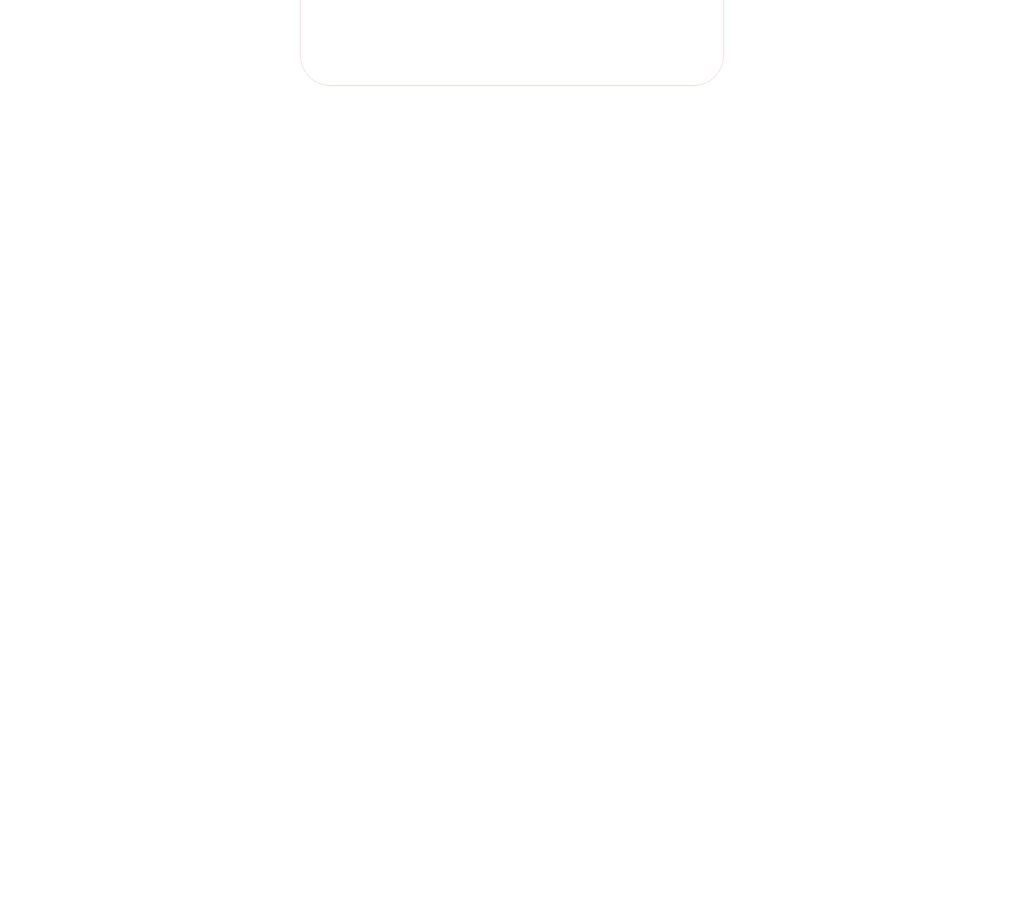
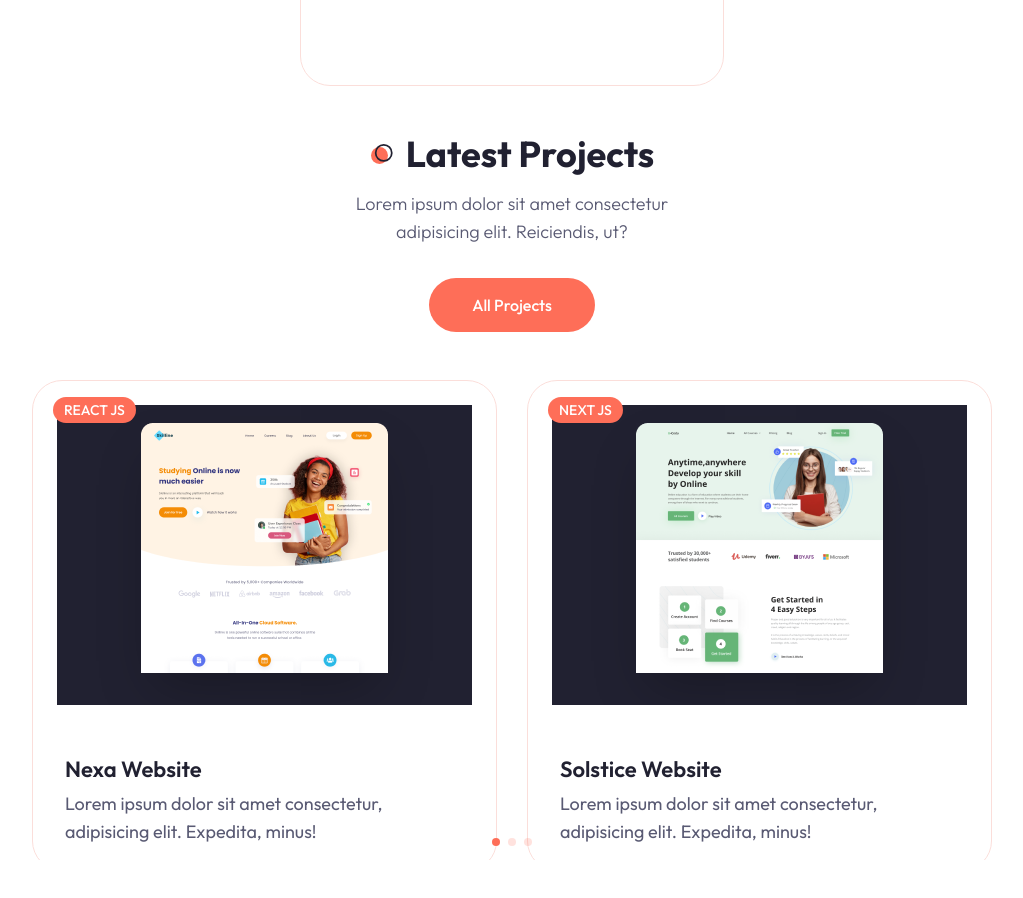
Before and after one commit to RizWaaN3024/nextjs-practice-project, a Next.js app: page / in a window 1280 px wide. Shown: the part 2600-3498 px from the top of the page, without its empty margins (128-1151 px from the left). Built offline with nearby package versions, Linux system fonts and the light colour scheme.

Commit message:
Added Work Section and updated globals.css

```diff
--- a/app/globals.css
+++ b/app/globals.css
@@ -85,3 +85,11 @@
   .badge {
     @apply z-10 w-[200px] h-[68px] bg-white dark:backdrop-blur-[44px] shadow-2xl p-4 rounded-[10px] flex items-center gap-x-4;
   }
+
+
+  /* Swiper Bullet Styles */
+  .swiper-horizontal > .section-pagination-bullets .swiper-pagination-bullet,
+  .swiper-pagination-horizontal.swiper-pagination-bullets
+  .swiper-pagination-bullet {
+    @apply bg-primary;
+  }
--- a/app/page.jsx
+++ b/app/page.jsx
@@ -2,6 +2,7 @@
 import Hero from '@/components/Hero'
 import About from "@/components/About";
 import Services from "@/components/Services";
+import Work from "@/components/Work";
 
 export default function Home() {
   return (
@@ -9,6 +10,7 @@
       <Hero />
       <About />
       <Services />
+      <Work />
     </main>
   );
 }
--- /dev/null
+++ b/components/ProjectCard.jsx
@@ -0,0 +1,42 @@
+import React from 'react'
+import Link from 'next/link'
+import Image from 'next/image'
+import { Card, CardHeader } from './ui/card'
+import { Github, Link2Icon } from 'lucide-react'
+import { Badge } from './ui/badge'
+
+
+const ProjectCard = ({ project }) => {
+  return (
+    <Card className="group overflow-hidden relative">
+        <CardHeader>
+            {/* Image */}
+            <div className='relative w-full h-[300px] flex items-center justify-center bg-tertiary dark:bg-secondary/40 xl:bg-work_project_bg_light xl:dark:bg-work_project_bg_dark xl:bg-[110%] xl:bg-no-repeat overflow-hidden'>
+                <Image className='absolute bottom-8 shadow-2xl'
+                    src={project.image}
+                    width={247}
+                    height={250}
+                    alt=''
+                    priority
+                />
+                {/* buttons Link*/}
+                <div className='flex gap-x-4'>
+                    <Link href={project.link} className='bg-secondary w-[54px] h-[54px] rounded-full flex justify-center items-center scale-0 opacity-0 group-hover:scale-100 group-hover:opacity-100 transition-all duration-200'>
+                        <Link2Icon className='text-white'/>
+                        </Link>
+                        <Link href={project.github} className='bg-secondary w-[54px] h-[54px] rounded-full flex justify-center items-center scale-0 opacity-0 group-hover:scale-100 group-hover:opacity-100 transition-all duration-200'>
+                        <Github className='text-white'/>
+                        </Link>
+                </div>
+            </div>
+        </CardHeader>
+        <div className='h-full px-8 py-6'>
+            <Badge className="uppercase text-sm font-medium mb-2 absolute top-4 left-5">{project.category}</Badge>
+            <h4 className='h4 mb-1'>{project.name}</h4>
+            <p className='text-muted-foreground text-lg'>{project.description}</p>
+        </div>
+    </Card>
+  )
+}
+
+export default ProjectCard
--- /dev/null
+++ b/components/Work.jsx
@@ -0,0 +1,125 @@
+"use client";
+import React from 'react'
+import Link from 'next/link';
+import { Button } from './ui/button';
+import {Swiper, SwiperSlide} from 'swiper/react'
+import 'swiper/css'
+import 'swiper/css/pagination'
+import {Pagination} from 'swiper/modules'
+import ProjectCard from './ProjectCard';
+
+const projectData = [
+    {
+        image: '/work/3.png',
+        category: 'react js',
+        name: 'Nexa Website',
+        description: 'Lorem ipsum dolor sit amet consectetur, adipisicing elit. Expedita, minus!',
+        link: '/',
+        github: '/',
+    },
+    {
+        image: '/work/4.png',
+        category: 'next js',
+        name: 'Solstice Website',
+        description: 'Lorem ipsum dolor sit amet consectetur, adipisicing elit. Expedita, minus!',
+        link: '/',
+        github: '/',
+    },
+    {
+        image: '/work/2.png',
+        category: 'next js',
+        name: 'Lumina Website',
+        description: 'Lorem ipsum dolor sit amet consectetur, adipisicing elit. Expedita, minus!',
+        link: '/',
+        github: '/',
+    },
+    {
+        image: '/work/1.png',
+        category: 'next js',
+        name: 'Evolve Website',
+        description: 'Lorem ipsum dolor sit amet consectetur, adipisicing elit. Expedita, minus!',
+        link: '/',
+        github: '/',
+    },
+    {
+        image: '/work/3.png',
+        category: 'next js',
+        name: 'Ignite Website',
+        description: 'Lorem ipsum dolor sit amet consectetur, adipisicing elit. Expedita, minus!',
+        link: '/',
+        github: '/',
+    },
+    {
+        image: '/work/4.png',
+        category: 'fullstack',
+        name: 'Envision Website',
+        description: 'Lorem ipsum dolor sit amet consectetur, adipisicing elit. Expedita, minus!',
+        link: '/',
+        github: '/',
+    },
+    {
+        image: '/work/1.png',
+        category: 'fullstack',
+        name: 'Serenity Website',
+        description: 'Lorem ipsum dolor sit amet consectetur, adipisicing elit. Expedita, minus!',
+        link: '/',
+        github: '/',
+    },
+    {
+        image: '/work/3.png',
+        category: 'fullstack',
+        name: 'Nova Website',
+        description: 'Lorem ipsum dolor sit amet consectetur, adipisicing elit. Expedita, minus!',
+        link: '/',
+        github: '/',
+    },
+    {
+        image: '/work/3.png',
+        category: 'fullstack',
+        name: 'Zenith Website',
+        description: 'Lorem ipsum dolor sit amet consectetur, adipisicing elit. Expedita, minus!',
+        link: '/',
+        github: '/',
+    },
+]
+
+
+const Work = () => {
+  return (
+    <section className='relative mb-12 xl:mb-48'>
+      <div className='container mx-auto'>
+        {/* text */}
+        <div className=' max-w-[400px] mx-auto xl:mx-0 text-center xl:text-left mb-12 xl:h-[400px] flex flex-col justify-center items-center xl:items-start'>
+            <h2 className='section-title mb-4'>Latest Projects</h2>
+            <p className='subtitle mb-8'>Lorem ipsum dolor sit amet consectetur adipisicing elit. Reiciendis, ut?</p>
+            <Link href='/projects'>
+                <Button>All Projects</Button>
+            </Link>
+        </div>
+        {/* Slider */}
+        <div className='xl:max-w-[1000px] xl:absolute right-0 top-0'>
+            <Swiper className='h-[480px]' slidesPerView={1} breakpoints={{
+                640: {
+                    slidesPerView: 2
+                },
+            }}
+            spaceBetween={30}
+            modules={[Pagination]}
+            pagination={{clickable: true}}
+            >
+                {/* Show only the first 4 projects for the slides */}
+                {projectData.slice(0, 4).map((project, index) => {
+                    return (
+                        <SwiperSlide key={index}>
+                            <ProjectCard project={project}/>
+                        </SwiperSlide>
+                    )
+                })}
+            </Swiper>
+        </div>
+      </div>
+    </section>
+  )
+}
+
+export default Work
--- a/tailwind.config.js
+++ b/tailwind.config.js
@@ -86,7 +86,9 @@
         about_shape_light: 'url(/about/shape-light.svg)',
         about_shape_dark: 'url(/about/shape-dark.svg)',
         dots_light: 'url(/dots-light.svg)',
-        dots_dark: 'url(/dots-dark.svg)'
+        dots_dark: 'url(/dots-dark.svg)',
+        work_project_bg_light: 'url(/work/project-bg-light.png)',
+        work_project_bg_dark: 'url(/work/project-bg-dark.png)'
       },
     },
   },
```
